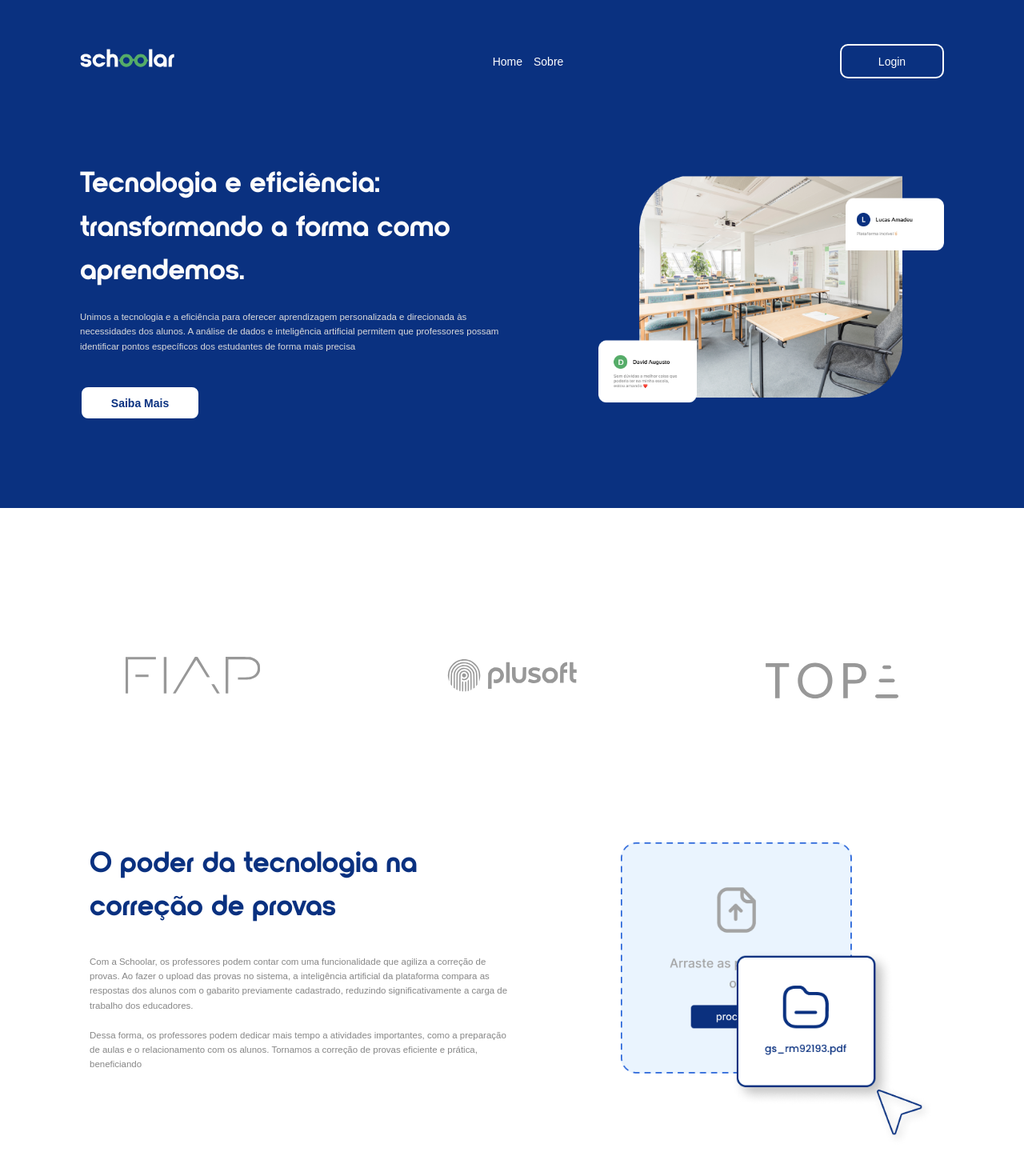
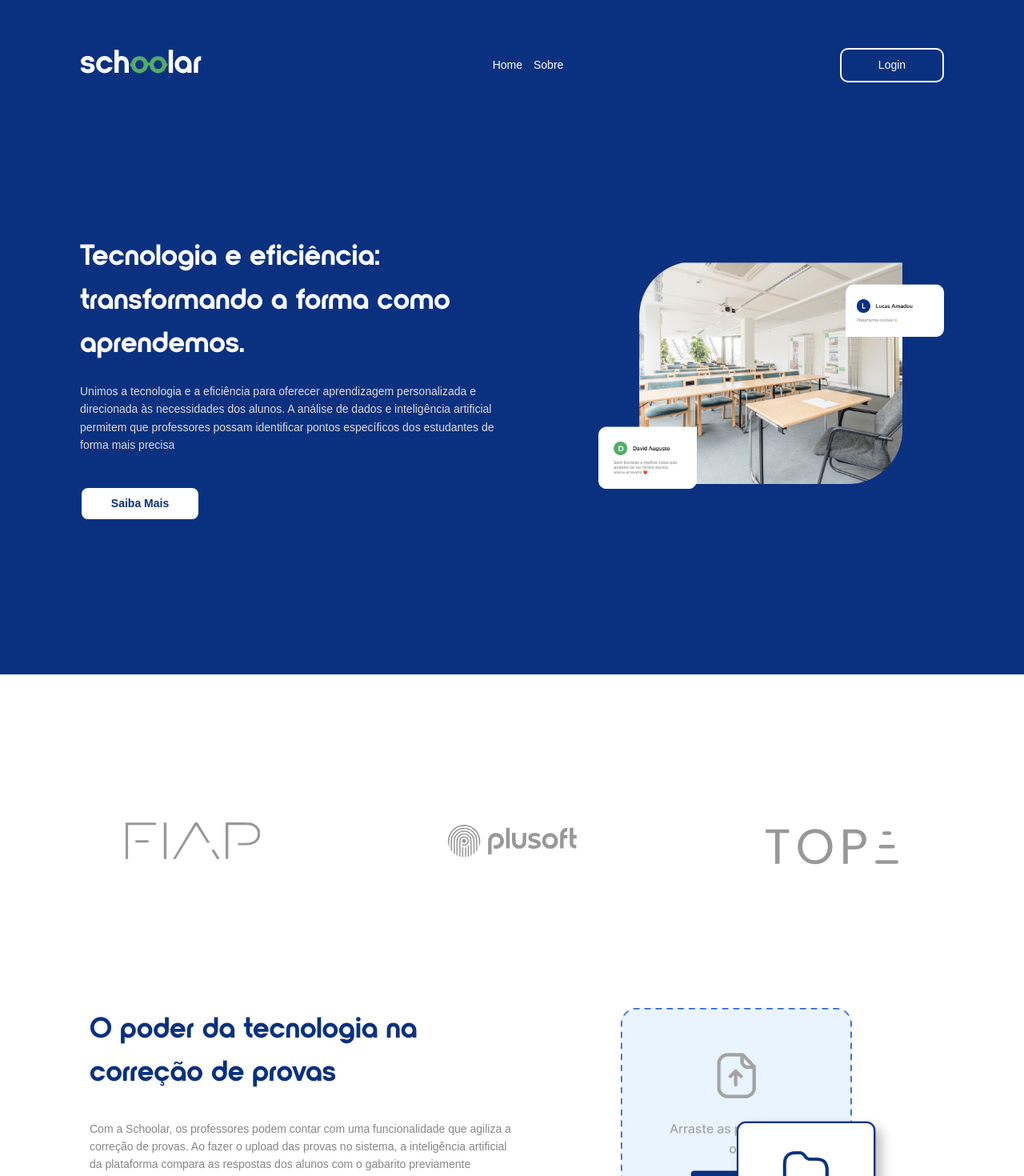
Before and after one commit to Challenge2023/schoolar-frontend, a React (Vite) app: page / in a window 1280 px wide. Shown: the top 1470 px of the page at 80% size. Built offline with nearby package versions, Linux system fonts and the light colour scheme.

Commit message:
Ajustando fonte e intro height

```diff
--- a/src/pages/landingPage/components/baseSection/index.jsx
+++ b/src/pages/landingPage/components/baseSection/index.jsx
@@ -9,7 +9,7 @@ export function BaseSection({ title, desc, image, animation }) {
                 <TitleText color="brand-blue" weight="700" fontSize="title-l">
                     {title}
                 </TitleText>
-                <RegularText color="base-text-darker" weight="400" fontSize="text-s">
+                <RegularText color="base-text-darker" weight="400" fontSize="text-m">
                     {desc}
                 </RegularText>
             </TextContainer>
--- a/src/pages/landingPage/components/brands/index.jsx
+++ b/src/pages/landingPage/components/brands/index.jsx
@@ -5,7 +5,7 @@ import { BrandsContainer } from './style'
 
 export function Brands() {
     return (
-        <BrandsContainer data-aos="fade-right">
+        <BrandsContainer data-aos="fade-left">
             <img src={LogoFiap} alt="LogoFiap" />
             <img src={LogoPlusoft} alt="LogoPlusoft" />
             <img src={LogoTopa} alt="LogoTopa" />
--- a/src/pages/landingPage/components/contentSection/style.js
+++ b/src/pages/landingPage/components/contentSection/style.js
@@ -7,6 +7,7 @@ export const ContentSectionContainer = styled.section`
     flex-direction: column;
     align-items: center;
     padding: 4rem 3rem 0 3rem;
+    margin-bottom: 2.5%;
 `
 
 export const TextsContainer = styled.div`
--- a/src/pages/landingPage/components/header/components/navDesktopItem/style.js
+++ b/src/pages/landingPage/components/header/components/navDesktopItem/style.js
@@ -1,13 +1,13 @@
 import styled from 'styled-components'
 
 export const NavLink = styled.a`
-  border-bottom: 2px solid transparent;
+  border-bottom: 3px solid transparent;
   transition: 0.3s;
   color: ${({ theme }) => theme.colors['base-white']};
   font-size: ${({ theme }) => theme.textSizes['text-m']};
   font-weight: 500;
   &:hover {
-    border-bottom: 2px solid ${({ theme }) => theme.colors['base-white']};
+    border-bottom: 3px solid ${({ theme }) => theme.colors['base-white']};
     color: ${({ theme }) => theme.colors['base-white']};
   }
 `
--- a/src/pages/landingPage/components/header/style.js
+++ b/src/pages/landingPage/components/header/style.js
@@ -12,7 +12,7 @@ export const HeaderContainer = styled.header`
 
 export const LogoContainer = styled.div`
   img {
-    width: 70%;
+    width: 90%;
   }
 `
 
@@ -25,6 +25,10 @@ export const Container = styled.nav`
     flex-direction: row;
     align-items: center;
     justify-content: space-between;
+
+    @media(max-width: 768px) {
+      align-items: flex-start;
+    }
 `
 
 export const NavDesktopContainer = styled.ul`
--- a/src/pages/landingPage/components/intro/index.jsx
+++ b/src/pages/landingPage/components/intro/index.jsx
@@ -10,7 +10,7 @@ export function Intro() {
                 <TitleText color="base-background" weight="700" fontSize="title-l">
                     Tecnologia e eficiência: transformando a forma como aprendemos.
                 </TitleText>
-                <RegularText color="base-text" weight="500" fontSize="text-s">
+                <RegularText color="base-text" weight="500" fontSize="text-m">
                     Unimos a tecnologia e a eficiência para oferecer aprendizagem personalizada e direcionada às necessidades dos alunos. A análise de dados e inteligência artificial permitem que professores possam identificar pontos específicos dos estudantes de forma mais precisa
                 </RegularText>
                 <ButtonContainer>
--- a/src/pages/landingPage/components/intro/style.js
+++ b/src/pages/landingPage/components/intro/style.js
@@ -7,10 +7,12 @@ export const IntroContainer = styled.section`
   grid-template-columns: 1fr 1fr;
   width: 100%;
   align-items: center;
+  height: 85vh;
 
   @media (max-width: 768px) {
     padding: 30px 30px 80px;
     display: flex;
+    height: 70vh;
   }
 `
 
```
